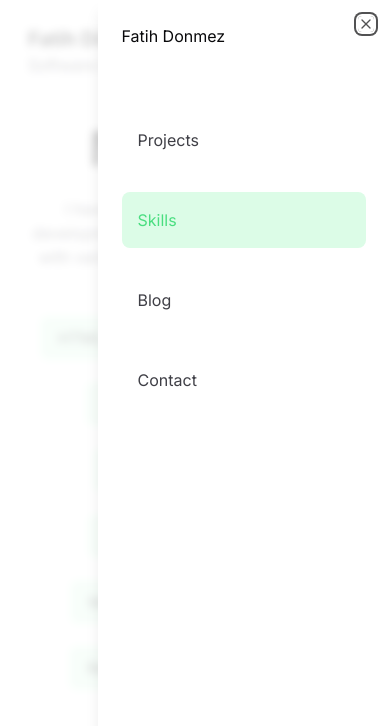
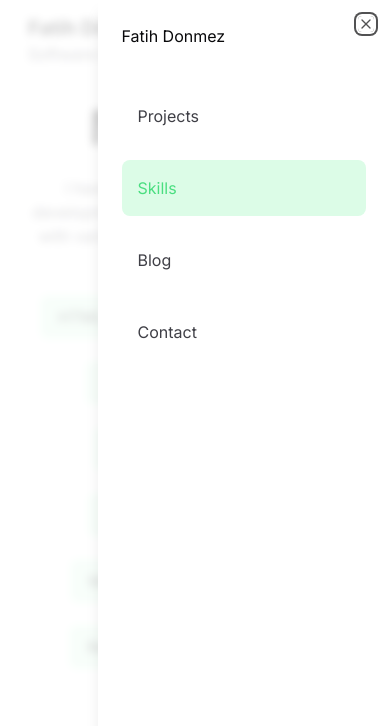
Before and after one commit to fadonmez/portfolio, a Next.js app: page /skills in a window 390 px wide. Both pictures are taken after a click on the button 346 px from the left and 50 px from the top of the page. Shown: the top 726 px of the page. Built offline with nearby package versions, Linux system fonts and the light colour scheme.

Commit message:
responsive bug fix

```diff
--- a/app/contact/page.tsx
+++ b/app/contact/page.tsx
@@ -12,7 +12,7 @@ const Contact = () => {
       initial={{ opacity: 0 }}
       animate={{ opacity: 1 }}
       transition={{ duration: 0.5, delay: 0.1, ease: 'easeInOut' }}
-      className='container w-full md:w-1/2  flex flex-col justify-start py-6 lg:py-24  items-center gap-6  h-fit lg:h-[88%]'
+      className='container w-full md:w-1/2  flex flex-col justify-start py-6 lg:py-24  items-center gap-6 flex-1'
     >
       <h2 className='text-5xl font-bold text-center '>Contact Me</h2>
       <p className='text-center text-md text-zinc-600'>
--- a/app/layout.tsx
+++ b/app/layout.tsx
@@ -21,11 +21,13 @@ export default function RootLayout({
   children: React.ReactNode;
 }) {
   return (
-    <html className='h-full' lang='en'>
-      <body className={`${inter.className} h-full`}>
-        <Header />
-        {children}
-        <Toaster />
+    <html lang='en'>
+      <body className={inter.className}>
+        <main className='flex flex-col min-h-screen'>
+          <Header />
+          {children}
+          <Toaster />
+        </main>
       </body>
     </html>
   );
--- a/app/page.tsx
+++ b/app/page.tsx
@@ -4,12 +4,12 @@ import Link from 'next/link';
 
 export default function Home() {
   return (
-    <div className='bg-black h-[88%]'>
+    <div className='flex-1 flex bg-black '>
       <MotionDiv
         initial={{ opacity: 0 }}
         animate={{ opacity: 1 }}
         transition={{ duration: 0.5, delay: 0.1, ease: 'easeInOut' }}
-        className='container flex flex-col items-center h-full justify-center '
+        className='container flex flex-col items-center justify-center '
       >
         <h1 className='text-4xl md:text-6xl font-semibold text-center text-white '>
           Welcome to my <br />
--- a/app/projects/page.tsx
+++ b/app/projects/page.tsx
@@ -22,7 +22,7 @@ const Projects = () => {
       initial={{ opacity: 0 }}
       animate={{ opacity: 1 }}
       transition={{ duration: 0.5, delay: 0.1, ease: 'easeInOut' }}
-      className='container flex flex-col justify-start py-6 lg:py-24  items-center gap-6  h-fit lg:h-[88%] w-full  '
+      className='container flex flex-col justify-start py-6 lg:py-24  items-center gap-6 flex-1 w-full'
     >
       <h2 className='text-5xl font-bold text-center '>My Projects</h2>
       <p className='text-center text-md text-zinc-600'>
--- a/app/skills/page.tsx
+++ b/app/skills/page.tsx
@@ -22,7 +22,7 @@ const Skills = () => {
       initial={{ opacity: 0 }}
       animate={{ opacity: 1 }}
       transition={{ duration: 0.5, delay: 0.1, ease: 'easeInOut' }}
-      className='container flex flex-col justify-start py-6 lg:py-24  items-center gap-6  h-fit lg:h-[88%] w-full  '
+      className='container flex flex-col justify-start py-6 lg:py-24  items-center gap-6  flex-1  w-full'
     >
       <h2 className='text-5xl font-bold text-center '>My Skills</h2>
       <p className='text-md text-zinc-600 text-center'>
@@ -33,7 +33,7 @@ const Skills = () => {
         variants={container}
         initial='hidden'
         animate='visible'
-        className='flex h-fit items-center justify-center mx-auto w-full md:w-1/2 flex-wrap  gap-6 '
+        className='flex h-fit items-center justify-center mx-auto w-full md:w-1/2 flex-wrap  gap-6'
       >
         {skills.map((skill) => (
           <SkillCard key={skill.title} skill={skill} />
--- a/components/Header/index.tsx
+++ b/components/Header/index.tsx
@@ -9,7 +9,7 @@ import { usePathname } from 'next/navigation';
 const Header = () => {
   const pathname = usePathname();
   return (
-    <header className='container flex mx-auto px-7 py-3.5 justify-between items-center h-[12%]'>
+    <header className='container flex mx-auto px-7 py-3.5 justify-between items-center '>
       <Link href='/' className='flex items-center gap-2'>
         <div className='flex items-start justify-start flex-col'>
           <h3 className='font-bold text-xl md:text-3xl '>Fatih Dönmez</h3>
--- a/components/shared/MobileNav.tsx
+++ b/components/shared/MobileNav.tsx
@@ -16,7 +16,7 @@ const NavContent = () => {
   const pathname = usePathname();
 
   return (
-    <section className='flex h-fit flex-col gap-6   pt-16 '>
+    <section className='flex h-fit flex-col gap-4  pt-6  '>
       {sidebarLinks.map((item) => {
         const isActive =
           (pathname.includes(item.route) && item.route.length > 1) ||
@@ -49,10 +49,13 @@ const MobileNav = () => {
       <SheetTrigger className='block md:hidden'>
         <BiMenuAltLeft size={32} />
       </SheetTrigger>
-      <SheetContent className='border-none'>
-        <Link href='/' className='flex items-center gap-1'>
-          <p>Fatih Donmez</p>
-        </Link>
+      <SheetContent className='border-none  flex flex-col  '>
+        <SheetClose asChild>
+          <Link href='/' className='flex items-center gap-1'>
+            <p>Fatih Donmez</p>
+          </Link>
+        </SheetClose>
+
         <SheetClose asChild>
           <NavContent />
         </SheetClose>
```
